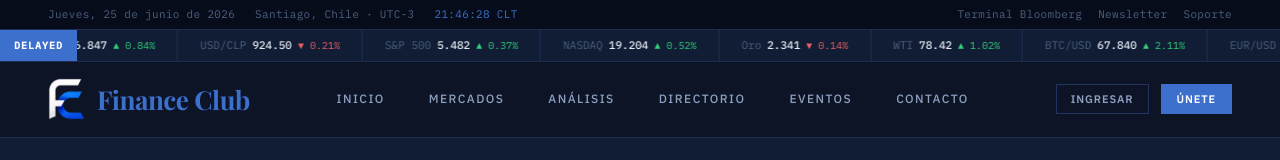
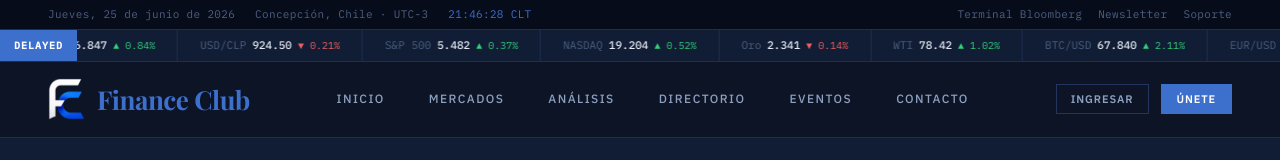
Before and after one commit to itoo1/FinanceClubWebsite, a React (Vite) app in the folder client/: page /privacidad in a window 1280 px wide. Shown: the top 160 px of the page. Built offline with nearby package versions, Linux system fonts and the light colour scheme; no server answers; a web font is replaced by a local one.

Commit message:
change location to Concepción, Chile

```diff
--- a/client/src/components/TopBar.jsx
+++ b/client/src/components/TopBar.jsx
@@ -11,7 +11,7 @@ export default function TopBar() {
     <div className={s.bar}>
       <div className={s.left}>
         <span>{dateStr}</span>
-        <span>Santiago, Chile · UTC-3</span>
+        <span>Concepción, Chile · UTC-3</span>
         <span className={s.clock}>{time}</span>
       </div>
       <div className={s.right}>
```
